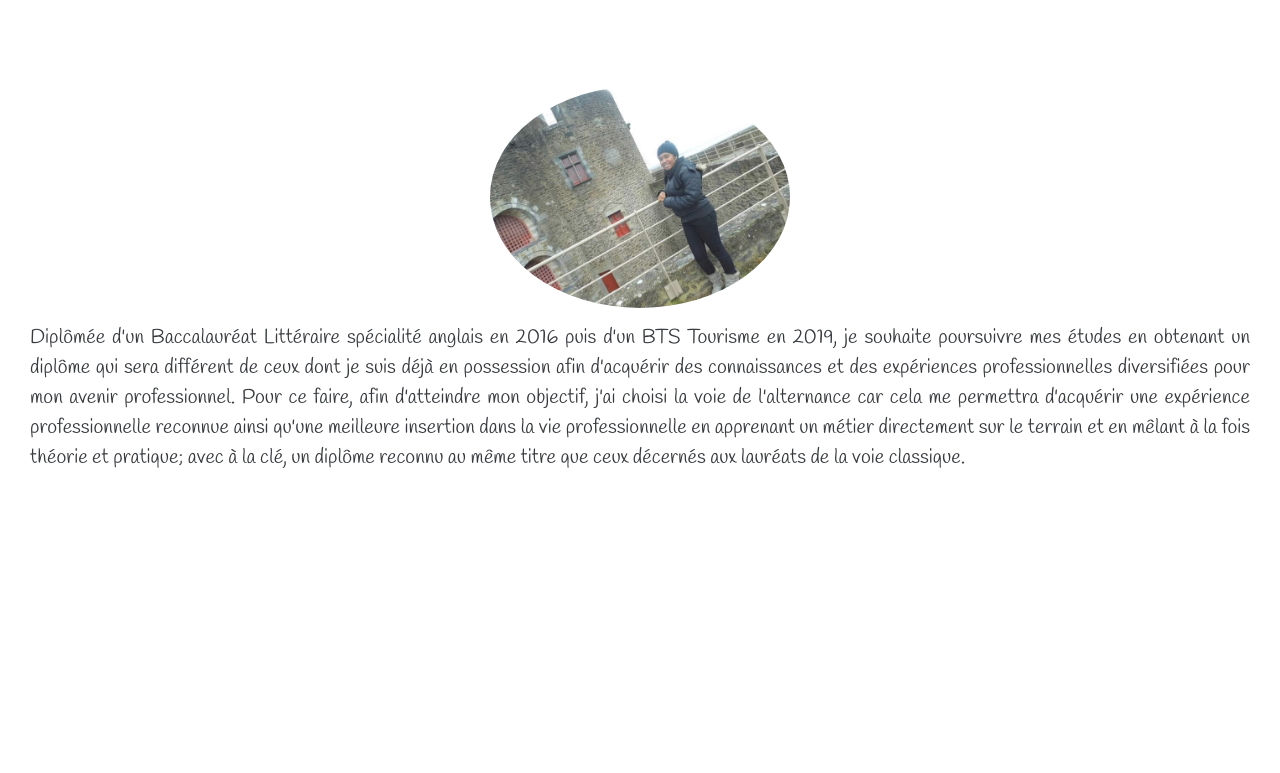
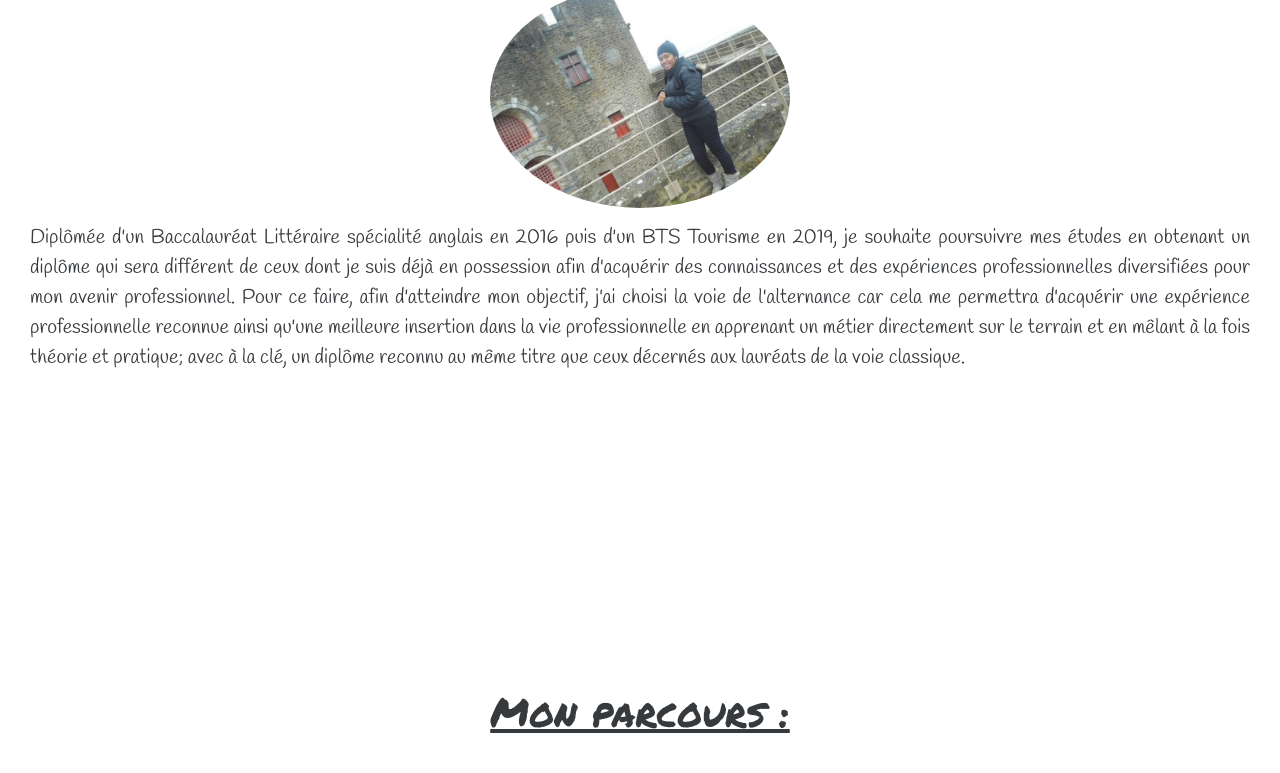
Before and after one commit to emilie-pailly/emilie-pailly.github.io, a plain HTML site: page index.html in a window 1280 px wide. Shown: the part 704-1477 px from the top of the page. Drawn offline with nearby package versions, Linux system fonts and the light colour scheme.

Commit message:
Update index.html

```diff
--- a/index.html
+++ b/index.html
@@ -85,11 +85,11 @@
 
     <section class="me" id="me">
         <div class="parallax"></div>
-        <div style="height:100%; background-color:white; opacity:0.9; margin-right:15px; margin-left:15px;">
+        <div style="height:100%; background-color:white; opacity:0.9; margin-right:15px; margin-left:15px; margin-top:100px;">
             <div class="flex">
                 <h3>Qui suis-je ?</h3>
                 <div class="col-xs-8 col-md-4 profile picture"></div>
-                <img src="20200831_172948 (2).jpg" style="width:300px;height:auto; border-radius:50%; margin-top:200px;">
+                <img src="20200831_172948 (2).jpg" style="width:300px;height:auto; border-radius:50%;">
                 <p>Diplômée d'un Baccalauréat Littéraire spécialité anglais en 2016 puis d'un BTS Tourisme en 2019, je
                     souhaite poursuivre mes études en obtenant un diplôme qui sera différent de ceux dont je suis déjà en
                     possession afin d'acquérir des connaissances et des expériences professionnelles diversifiées pour
```
